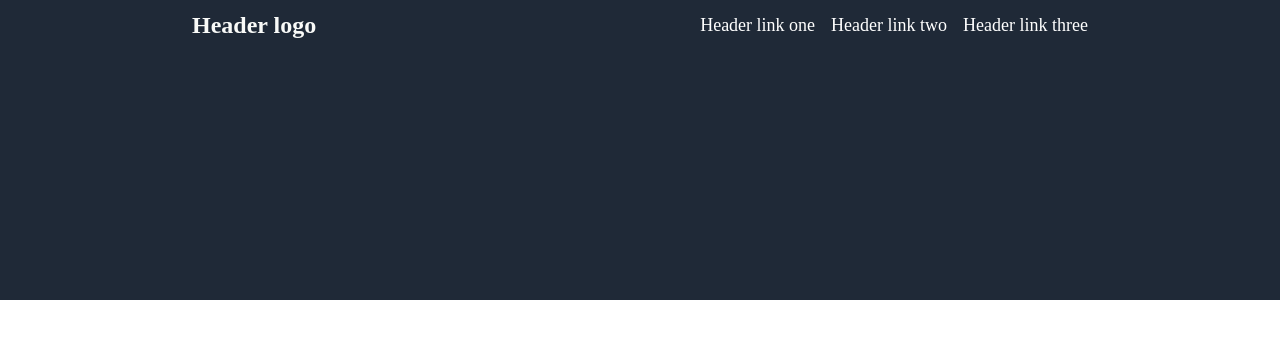
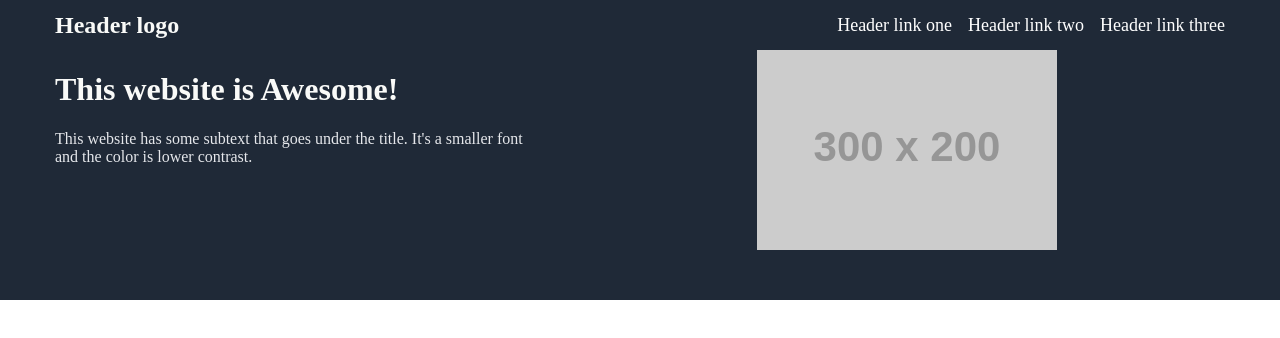
Before and after one commit to Syd00/odin-landing-page, a plain HTML site: page index.html in a window 1280 px wide. Drawn offline with Linux system fonts and the light colour scheme; placeholder pictures from the web are drawn by us.

Commit message:
style: add style for header and hero

```diff
--- a/index.html
+++ b/index.html
@@ -22,10 +22,13 @@
         </nav>
         <div class="hero">
             <div class="left">
-
+                <h1>This website is Awesome!</h1>
+                <p>This website has some subtext that goes under the title.
+                    It's a smaller font and the color is lower contrast.
+                </p>
             </div>
             <div class="right">
-
+                <img src="https://placehold.co/300x200" alt="">
             </div>
         </div>
     </header>
--- a/style.css
+++ b/style.css
@@ -4,7 +4,7 @@ body {
 
 nav {
     display: flex;
-    justify-content: space-around;
+    justify-content: space-between;
     align-items: center;
     height: 50px;
 }
@@ -12,6 +12,29 @@ nav {
 header {
     background-color: #1F2937;
     height: 300px;
+    padding: 0 55px;
+}
+
+header h1 {
+    color: #F9FaF8;
+    font-weight: bolder;
+}
+
+header p {
+    color: #E5E7EB;
+}
+
+.hero {
+    display: flex;
+    justify-content: space-between;
+}
+
+.left {
+    width: 40%;
+}
+
+.right {
+    width: 40%;
 }
 
 .logo {
```
